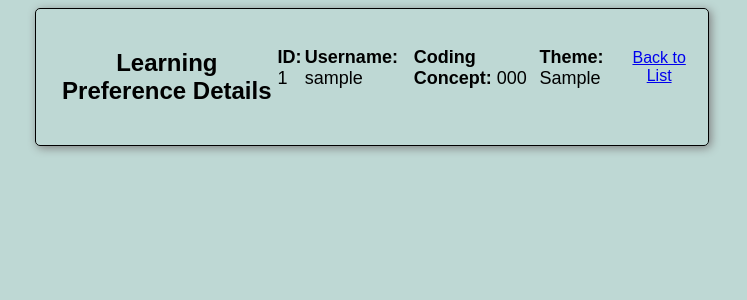
After one commit to GavrielaTM3/COMP333_Website, a PHP site: page /view_ind_suggestion.php?id=1 in a window 1280 px wide. The commit adds this page. Shown: the top 300 px of the page, without its empty margins (268-1015 px from the left). Run offline with PHP 8.4, Linux system fonts and the light colour scheme; tables that the repository leaves empty or names only in its code hold one stand-in row (values such as "Sample post").

Commit message:
now you can view individual suggestions (Issue #82)

```diff
--- /dev/null
+++ b/view_ind_suggestion.php
@@ -0,0 +1,83 @@
+<?php
+$servername = "localhost";
+$username = "root";
+$password = "";
+$dbname = "app-db";
+
+// Establish database connection
+$conn = new mysqli($servername, $username, $password, $dbname);
+if ($conn->connect_error) {
+    die("Connection failed: " . $conn->connect_error);
+}
+
+// Check if an ID is provided
+if (!isset($_GET['id']) || empty($_GET['id'])) {
+    die("Invalid request. No suggestion ID provided.");
+}
+
+$id = $_GET['id'];
+
+// Fetch the specific learning preference
+$sql = "SELECT id, username, coding_concept, theme FROM learning_preferences WHERE id = ?";
+$stmt = $conn->prepare($sql);
+$stmt->bind_param("i", $id);
+$stmt->execute();
+$result = $stmt->get_result();
+
+if ($result->num_rows === 0) {
+    die("Suggestion not found.");
+}
+
+$row = $result->fetch_assoc();
+?>
+
+<!DOCTYPE html>
+<html lang="en">
+<head>
+    <link rel="stylesheet" href="style.css" />
+    <meta charset="UTF-8">
+    <meta name="viewport" content="width=device-width, initial-scale=1.0">
+    <title>View Learning Preference</title>
+    <style>
+        body {
+            font-family: Arial, sans-serif;
+        }
+        .container {
+            width: 50%;
+            margin: auto;
+            border: 1px solid black;
+            padding: 20px;
+            border-radius: 5px;
+            box-shadow: 2px 2px 10px gray;
+        }
+        h2 {
+            text-align: center;
+        }
+        p {
+            font-size: 18px;
+        }
+        a {
+            display: block;
+            text-align: center;
+            margin-top: 20px;
+        }
+    </style>
+</head>
+<body>
+
+<div class="container">
+    <h2>Learning Preference Details</h2>
+    <p><strong>ID:</strong> <?php echo $row['id']; ?></p>
+    <p><strong>Username:</strong> <?php echo $row['username']; ?></p>
+    <p><strong>Coding Concept:</strong> <?php echo $row['coding_concept']; ?></p>
+    <p><strong>Theme:</strong> <?php echo $row['theme']; ?></p>
+
+    <a href="view_suggestions.php">Back to List</a>
+</div>
+
+</body>
+</html>
+
+<?php
+$conn->close();
+?>
--- a/view_suggestions.php
+++ b/view_suggestions.php
@@ -19,6 +19,7 @@ $result = $conn->query($sql);
 <!DOCTYPE html>
 <html lang="en">
 <head>
+    <link rel="stylesheet" href="style.css" />
     <meta charset="UTF-8">
     <meta name="viewport" content="width=device-width, initial-scale=1.0">
     <title>Learning Preferences</title>
@@ -62,7 +63,7 @@ $result = $conn->query($sql);
                 <td>{$row['coding_concept']}</td>
                 <td>{$row['theme']}</td>
                 <td>
-                    <a href='view_suggestion.php?id={$row['id']}'>View</a>";
+                    <a href='view_ind_suggestion.php?id={$row['id']}'>View</a>";
                     if (isset($_SESSION['username']) && $_SESSION['username'] === $row['username']) {
                         echo " | <a href='update_suggestion.php?id={$row['id']}'>Update</a>
                                | <a href='delete_suggestion.php?id={$row['id']}' onclick='return confirm(\"Are you sure you want to delete this?\")'>Delete</a>";
```
